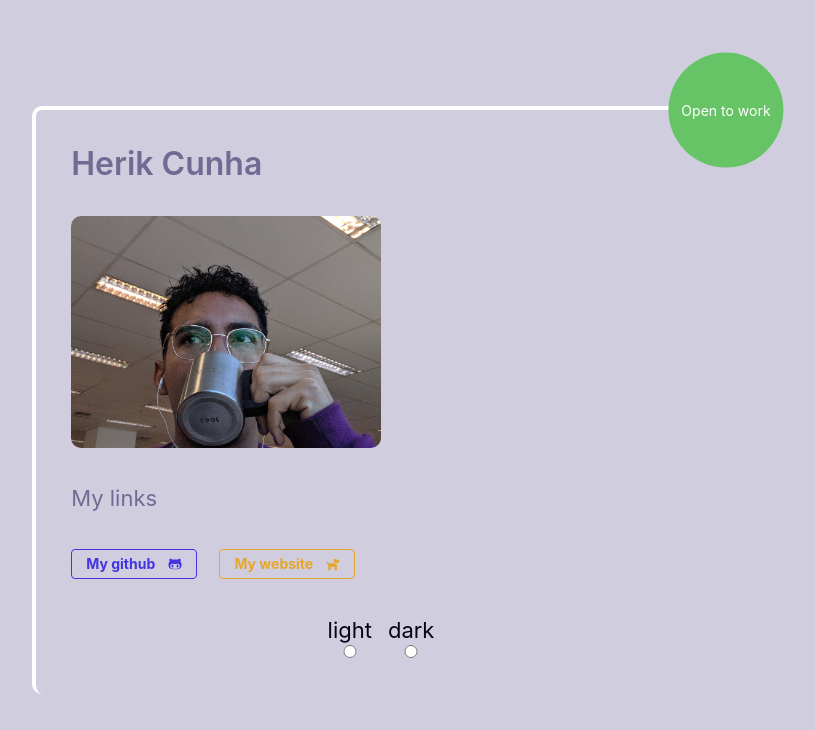
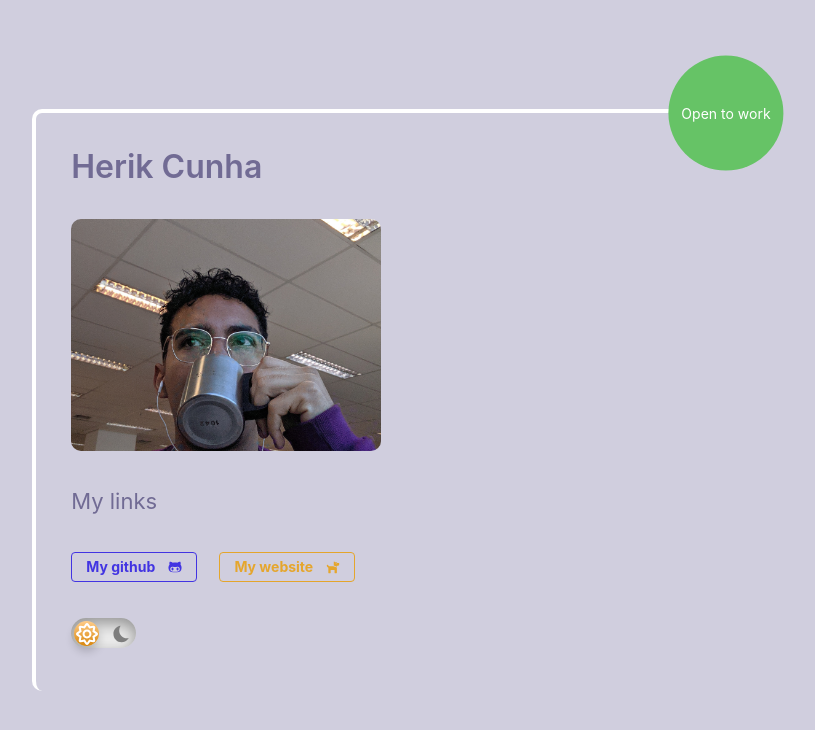
Before and after one commit to rherik/card-component, a React (Vite) app: page / in a window 1280 px wide. Shown: the top 730 px of the page, without its empty margins (261-1076 px from the left). Built offline with nearby package versions, Linux system fonts and the light colour scheme.

Commit message:
feat: add dark mode button

```diff
--- a/package.json
+++ b/package.json
@@ -16,7 +16,8 @@
     "@heroicons/react": "^2.1.1",
     "react": "^18.2.0",
     "react-dom": "^18.2.0",
-    "react-icons": "^5.0.1"
+    "react-icons": "^5.0.1",
+    "switch": "^0.0.0"
   },
   "devDependencies": {
     "@types/react": "^18.2.43",
--- a/src/components/Card.module.css
+++ b/src/components/Card.module.css
@@ -36,12 +36,60 @@
     display: flex;
     justify-content: space-between;
 }
-.theme_switcher{
-    display: flex;
-    flex-wrap: wrap;
-    gap: 1rem;
-    justify-content: center;
-    & label {
-        display: grid;
-    }
+/* Esconde input */
+.dark_mode_input {
+    width: 0;
+    height: 0;
+    visibility: hidden;
 }
+.slider {
+    width: 65px;
+    height: 30px;
+    position: relative;
+    display: inline-block;
+    background: #ebebeb;
+    border-radius: 200px;
+    box-shadow: inset 0px 5px 15px rgba(0, 0, 0, 0.4),
+        inset 0px -5px 15px rgba(255, 255, 255, 0.4);
+    cursor: pointer;
+    transition: 0.3s;
+}
+.slider::before {
+    content: "";
+    width: 25px;
+    height: 25px;
+    position: absolute;
+    top: 3px;
+    left: 3px;
+    background: linear-gradient(180deg, #ffcc89, #d8860b);
+    border-radius: 180px;
+    box-shadow: 0px 5px 10px rgba(0, 0, 0, 0.2);
+    transition: 0.3s;
+}
+/* define o botão quando está mardado*/
+.dark_mode_input:checked + .slider::before {
+    left: 37px;
+    transition: 0.3s;
+    background: linear-gradient(180deg, #777, #3a3a3a);
+}
+
+/* controla a aparencia dos ícones */
+.slider svg {
+    position: absolute;
+    width: 40px;
+    top: 5px;
+    z-index: 10;
+    transition: 0.3s;
+}
+.slider .sun {
+    left: -4px;
+    fill: #fff;
+}
+.slider .moon {
+    left: 30px;
+    fill: #7e7e7e;
+}
+/* Estilo quando o slider está ativo (clicado) */
+.slider:active::before {
+    width: 30px;
+}
--- a/src/components/Card.tsx
+++ b/src/components/Card.tsx
@@ -1,30 +1,21 @@
-import React, { useEffect } from 'react';
+import { FaRegSun as Sun } from "react-icons/fa";
+import { IoIosMoon as Moon } from "react-icons/io";
 import { CardInterface } from "../types";
 import Badge from "./Badge";
 import Button from "./Button";
 import styles from './Card.module.css';
 
 const Card = ({ body, btn, title, badge, image, indicator, subtitle, btn2 }: CardInterface) => {
-  type Themes = "light" | "dark";
-  const themes2: Themes[] = ["light", "dark"];
-
-  const changeTheme = (theme: Themes) => {
-    document.documentElement.setAttribute("data-theme", theme);
+  const setDarkMode = () => {
+    document.documentElement.setAttribute("data-theme", 'dark');
   };
-
-  const handleThemeClick = (e: React.ChangeEvent<HTMLInputElement>) => {
-    const theme = e.target.id as Themes;
-    changeTheme(theme);
+  const setLightMode = () => {
+    document.documentElement.setAttribute("data-theme", 'light');
   };
-
-  useEffect(() => {
-    const themeToggles = document.querySelectorAll<HTMLInputElement>('[name="themeSwitcher"]');
-    themeToggles.forEach((t) => t.addEventListener("change", handleThemeClick));
-
-    return () => {
-      themeToggles.forEach((t) => t.removeEventListener("change", handleThemeClick));
-    };
-  }, []); // Adiciona um ouvinte de evento no montante e remove no desmontante
+  const toggleTheme = (e: React.ChangeEvent<HTMLInputElement>) => {
+    if (e.target.checked) setDarkMode();
+    else setLightMode();
+  }
 
   return (
     <article className={`stack-lg ${styles.card}`}>
@@ -40,14 +31,21 @@ const Card = ({ body, btn, title, badge, image, indicator, subtitle, btn2 }: Car
         {btn && <Button text={btn.text} type={btn.type} filled={btn.filled} referencia={btn.referencia} icon={btn.icon} />}
         {btn2 && <Button text={btn2.text} type={btn2.type} filled={btn2.filled} referencia={btn2.referencia} icon={btn2.icon} />}
       </div>
-      <div className={styles.theme_switcher}>
-        {themes2.map((t) => (
-          <label key={t}>
-            {t}
-            <input type="radio" name="themeSwitcher" id={t} onChange={handleThemeClick} />
-          </label>
-        ))}
-      </div>
+      <div className={styles.dark_mode}>
+            <label className={styles.dark_mode_label}>
+            <input
+                className={styles.dark_mode_input}
+                type='checkbox'
+                id='darkmode-toggle'
+                onChange={toggleTheme}
+            />
+              <span className={styles.slider}>
+              <Sun className={styles.sun}/>
+              <Moon className={styles.moon}/>
+              </span>
+            </label>
+        </div>
+
     </article>
   );
 };
--- a/src/index.css
+++ b/src/index.css
@@ -75,6 +75,9 @@
     color-scheme: light;
 
 }
+* {
+    transition: all 0.3s ease-in-out;
+}
 body {
     display: grid;
     place-items: center;
```
Also changed, not shown: src/images/adopt.svg (deleted), 1 other file (tests, documents, lock files or other folders).
